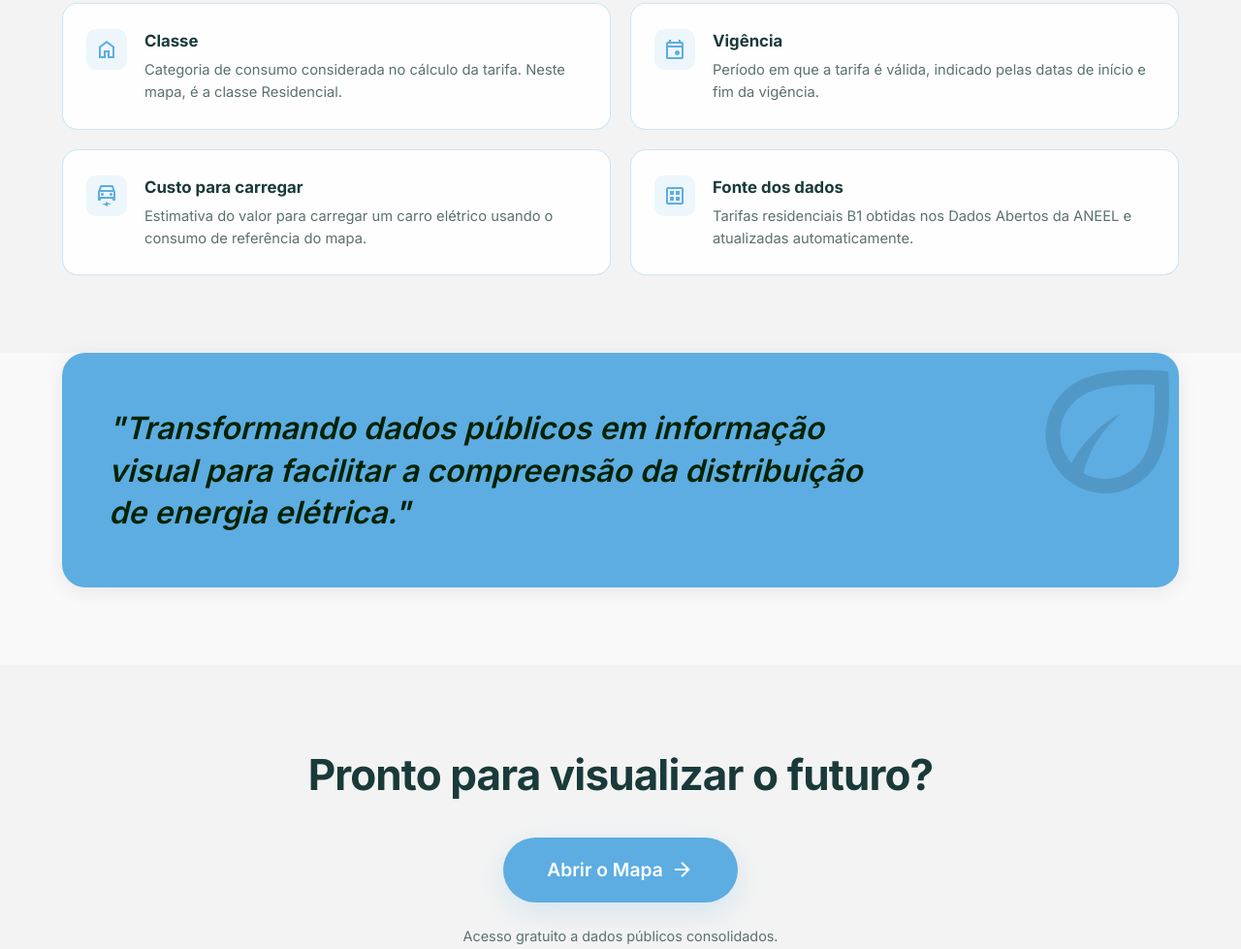
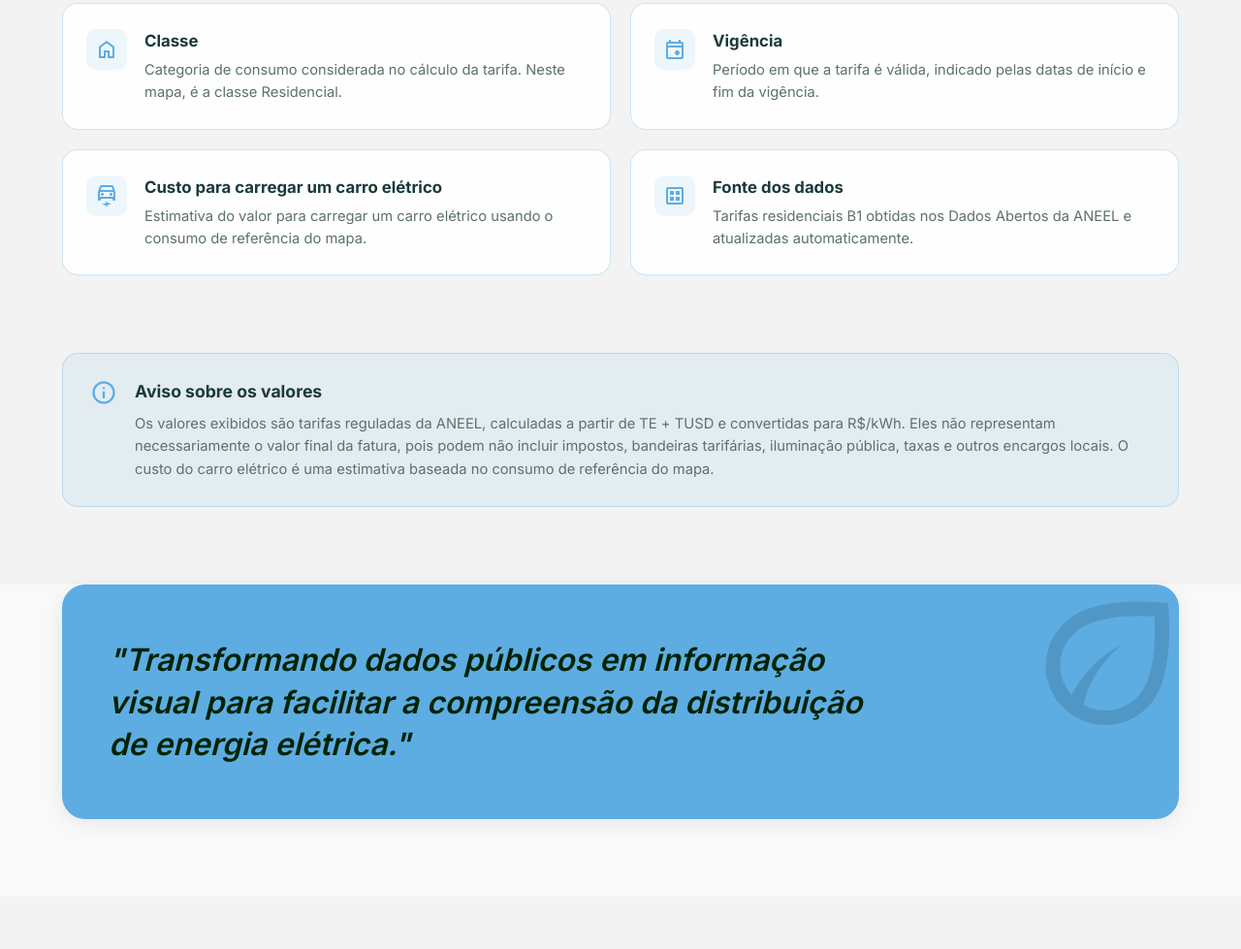
Before and after one commit to pjdiegopj/cozmopolita-energy, a website: page index.html in a window 1280 px wide. Shown: the part 2673-3652 px from the top of the page at 97% size. Drawn offline with nearby package versions, Linux system fonts and the light colour scheme.

Commit message:
feat:  adiciona disclaimer

```diff
--- a/index.html
+++ b/index.html
@@ -208,7 +208,7 @@
           <article class="dictionary-item reveal">
             <span class="material-symbols-outlined dictionary-icon">electric_car</span>
             <div>
-              <h3 class="dictionary-term">Custo para carregar</h3>
+              <h3 class="dictionary-term">Custo para carregar um carro elétrico</h3>
               <p class="dictionary-definition">Estimativa do valor para carregar um carro elétrico usando o consumo de referência do mapa.</p>
             </div>
           </article>
@@ -220,6 +220,21 @@
               <p class="dictionary-definition">Tarifas residenciais B1 obtidas nos Dados Abertos da ANEEL e atualizadas automaticamente.</p>
             </div>
           </article>
+        </div>
+      </div>
+    </section>
+
+    <!-- Aviso sobre a composição dos valores -->
+    <section class="section section-disclaimer" aria-labelledby="disclaimer-title">
+      <div class="container">
+        <div class="disclaimer-card reveal">
+          <span class="material-symbols-outlined disclaimer-icon">info</span>
+          <div>
+            <h2 class="disclaimer-title" id="disclaimer-title">Aviso sobre os valores</h2>
+            <p class="disclaimer-text">
+              Os valores exibidos são tarifas reguladas da ANEEL, calculadas a partir de TE + TUSD e convertidas para R$/kWh. Eles não representam necessariamente o valor final da fatura, pois podem não incluir impostos, bandeiras tarifárias, iluminação pública, taxas e outros encargos locais. O custo do carro elétrico é uma estimativa baseada no consumo de referência do mapa.
+            </p>
+          </div>
         </div>
       </div>
     </section>
--- a/src/css/style.css
+++ b/src/css/style.css
@@ -531,6 +531,41 @@ button {
   color: var(--color-text-muted);
   font-size: 0.92rem;
   line-height: 1.55;
+}
+
+/* --- 10. Aviso sobre os valores --- */
+.section-disclaimer {
+  padding-top: 0;
+  background-color: var(--color-surface-low);
+}
+
+.disclaimer-card {
+  display: flex;
+  align-items: flex-start;
+  gap: 18px;
+  padding: 26px 28px;
+  background-color: var(--color-primary-light);
+  border: 1px solid var(--color-border);
+  border-radius: var(--radius-lg);
+}
+
+.disclaimer-icon {
+  flex: 0 0 auto;
+  color: var(--color-primary);
+  font-size: 28px;
+}
+
+.disclaimer-title {
+  margin-bottom: 8px;
+  color: var(--color-text);
+  font-size: 1.1rem;
+  font-weight: 700;
+}
+
+.disclaimer-text {
+  color: var(--color-text-muted);
+  font-size: 0.92rem;
+  line-height: 1.6;
 }
 
 /* --- 10. Seção de Destaque / Frase de Missão --- */
```
